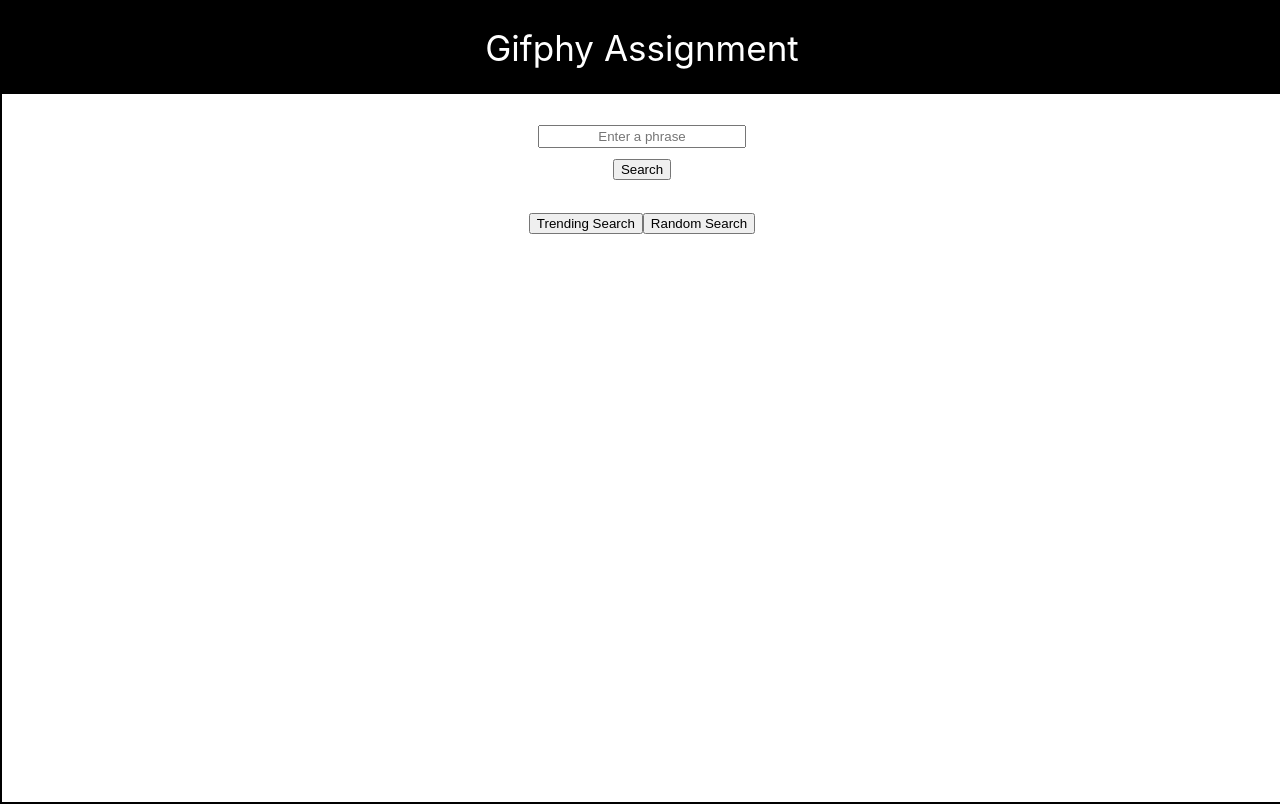
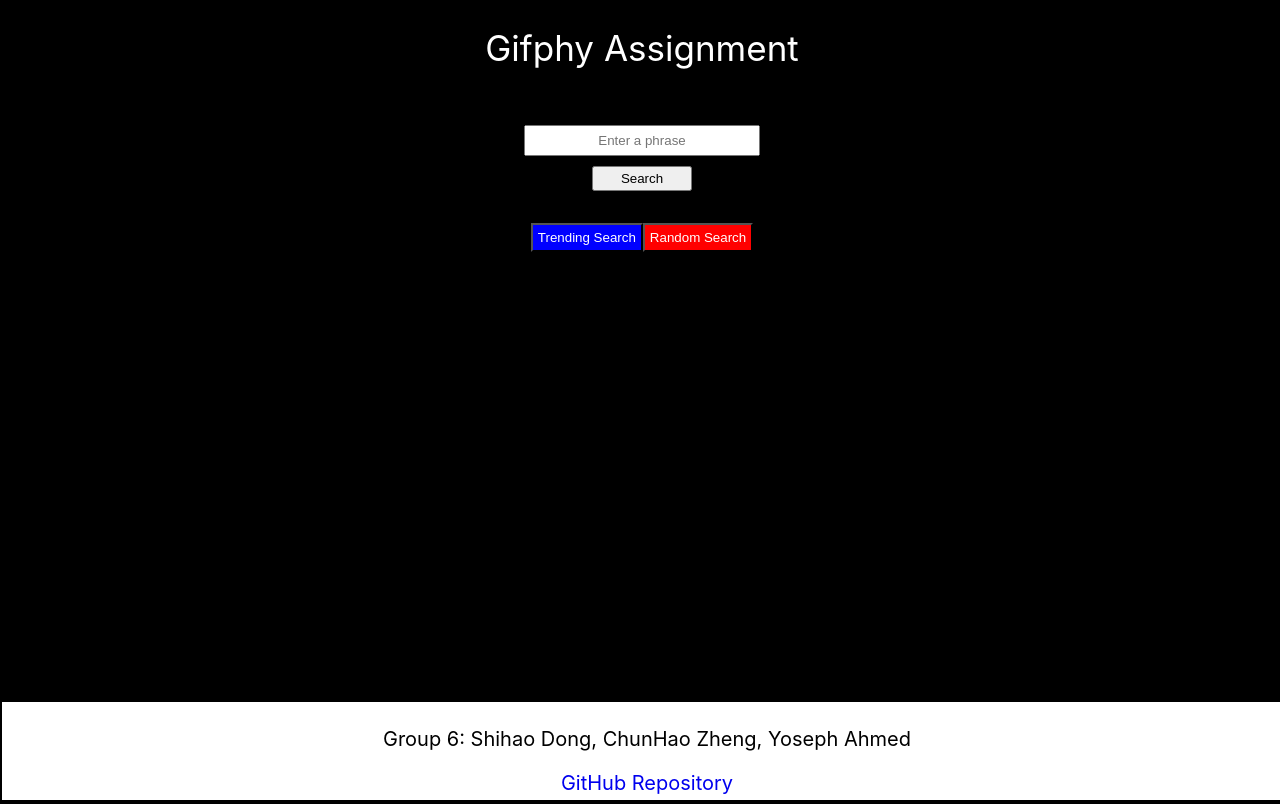
Before and after one commit to ShihaoDong1/Assignment-7-GIPHY-API, a React (Create React App) app: page / in a window 1280 px wide. Built offline with nearby package versions, Linux system fonts and the light colour scheme.

Commit message:
Finished styling SearchField component. Added a header and footer, with personalized GitHub link in footer to the project repo.

```diff
--- a/src/components/SearchField.js
+++ b/src/components/SearchField.js
@@ -27,7 +27,7 @@
 
     // request info from API with a constraint of 10 results
     axios
-      .get('http://api.giphy.com/v1/gifs/search?q=' + this.state.searchTerm + this.state.API_Key + "&limit=10", {
+      .get('http://api.giphy.com/v1/gifs/search?q=' + this.state.searchTerm + this.state.API_Key + "&limit=20", {
           params: {  //_limit: 10
           }
         }
@@ -60,7 +60,7 @@
     const trendingLink = 'http://api.giphy.com/v1/gifs/trending?' + this.state.API_Key;
     console.log(trendingLink);
     axios
-      .get(trendingLink + "&limit=10", {
+      .get(trendingLink + "&limit=20", {
           params: {  //_limit: 10
           }
         }
@@ -80,11 +80,7 @@
   handleRandomSearch = () => {
     const randomchLink = 'http://api.giphy.com/v1/gifs/random?' + this.state.API_Key;
     axios
-    .get(randomchLink + "&limit=10", {
-        params: {  //_limit: 10
-        }
-      }
-    )
+    .get(randomchLink)
     .then((response) => {
       const data = response.data;
       this.setState({ arrObj: false});
@@ -111,8 +107,10 @@
 
     return (
       <div className="container_class">
+
         <header>Gifphy Assignment</header>
 
+        <body className="container_body">
           <p className = "phrase_container">
 
             <input className="search_bar" type="text" placeholder="Enter a phrase" onChange={this.handleChange} />
@@ -129,6 +127,15 @@
           </p>
 
           <p>{imgList}</p>
+
+        </body>
+
+        <footer className="footer">
+          <p className="group_name">
+            Group 6: Shihao Dong, ChunHao Zheng, Yoseph Ahmed
+          </p>
+          <p1 className="repo"><a href="https://github.com/ShihaoDong1/Assignment-7-GIPHY-API">GitHub Repository</a></p1>
+        </footer>
       </div>
 
     )
--- a/src/components/searchfield.css
+++ b/src/components/searchfield.css
@@ -7,6 +7,7 @@
     left: 0;
     height: 100%;
     width: 100%;
+    background-color: black;
 }
 
 .container_class header {
@@ -25,14 +26,50 @@
     100%{   color: white;    }
 }
 
+.container_body {
+    background-color: black;
+}
+
 .phrase_container {
     display: inline-block;
 }
 
 input[type=text] {
-    padding: 2px;
+    padding: 6px;
     text-align: center;
     margin-top: 15px;
     margin-bottom: 10px;
-    width: 200px;
+    width: 220px;
 }
+
+.footer {
+    color: black;
+    text-align: center;
+    background-color: white;
+    padding: 5px;
+    font-size: 20px;
+    position: fixed;
+    width: 100%;
+    bottom: 0px;
+}
+
+.footer a {
+    text-decoration: none;
+}
+
+.search_btn {
+    padding: 3px;
+    width: 100px;
+}
+
+.trending_btn {
+    background-color: blue;
+    color: white;
+    padding: 5px;
+}
+
+.random_btn {
+    background-color: red;
+    color: white;
+    padding: 5px;
+}
```
Also changed, not shown: src/components/GifCard.js (deleted, +0 -34 lines). Lines whose indentation alone changed are shown as unchanged.
